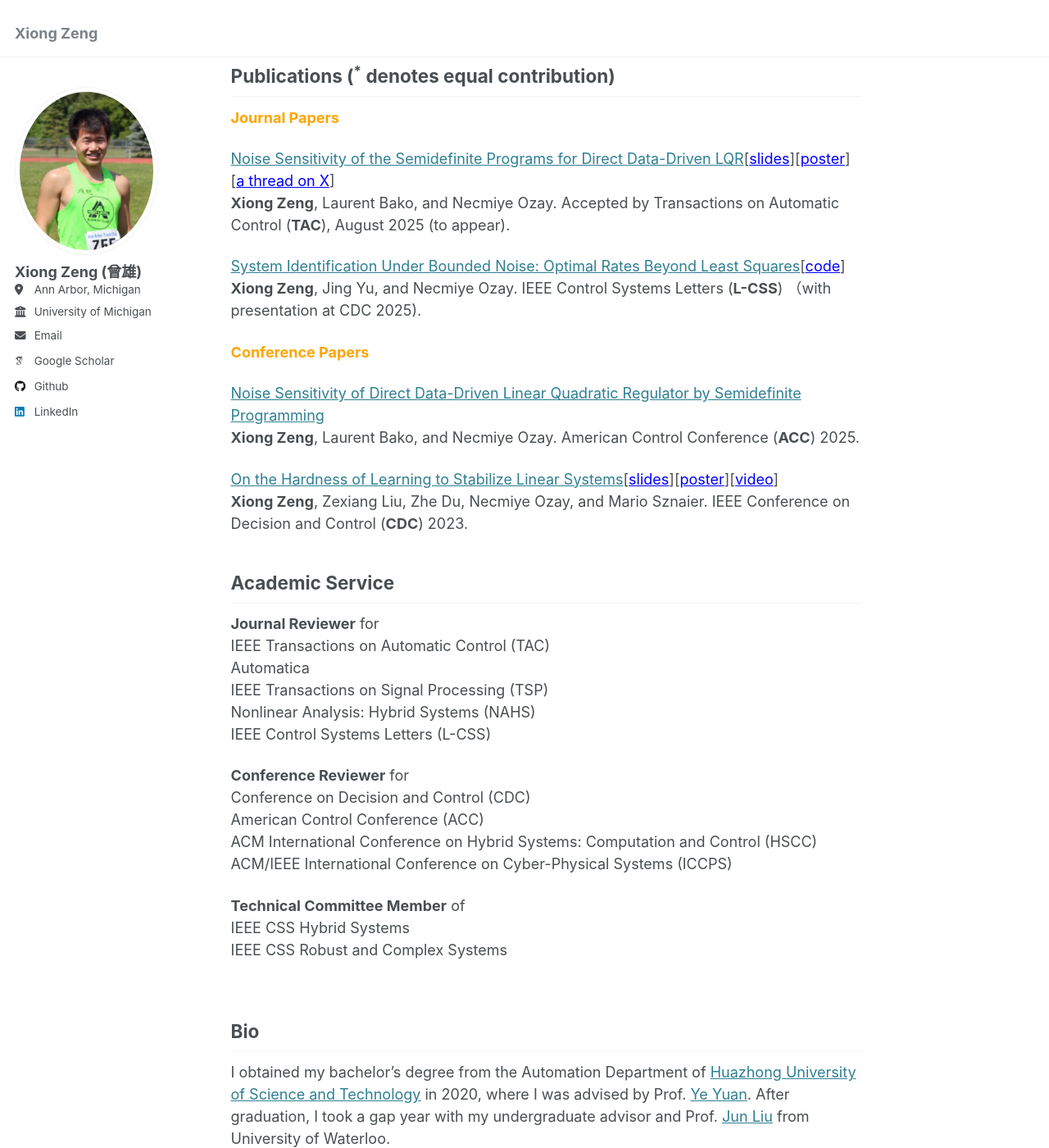
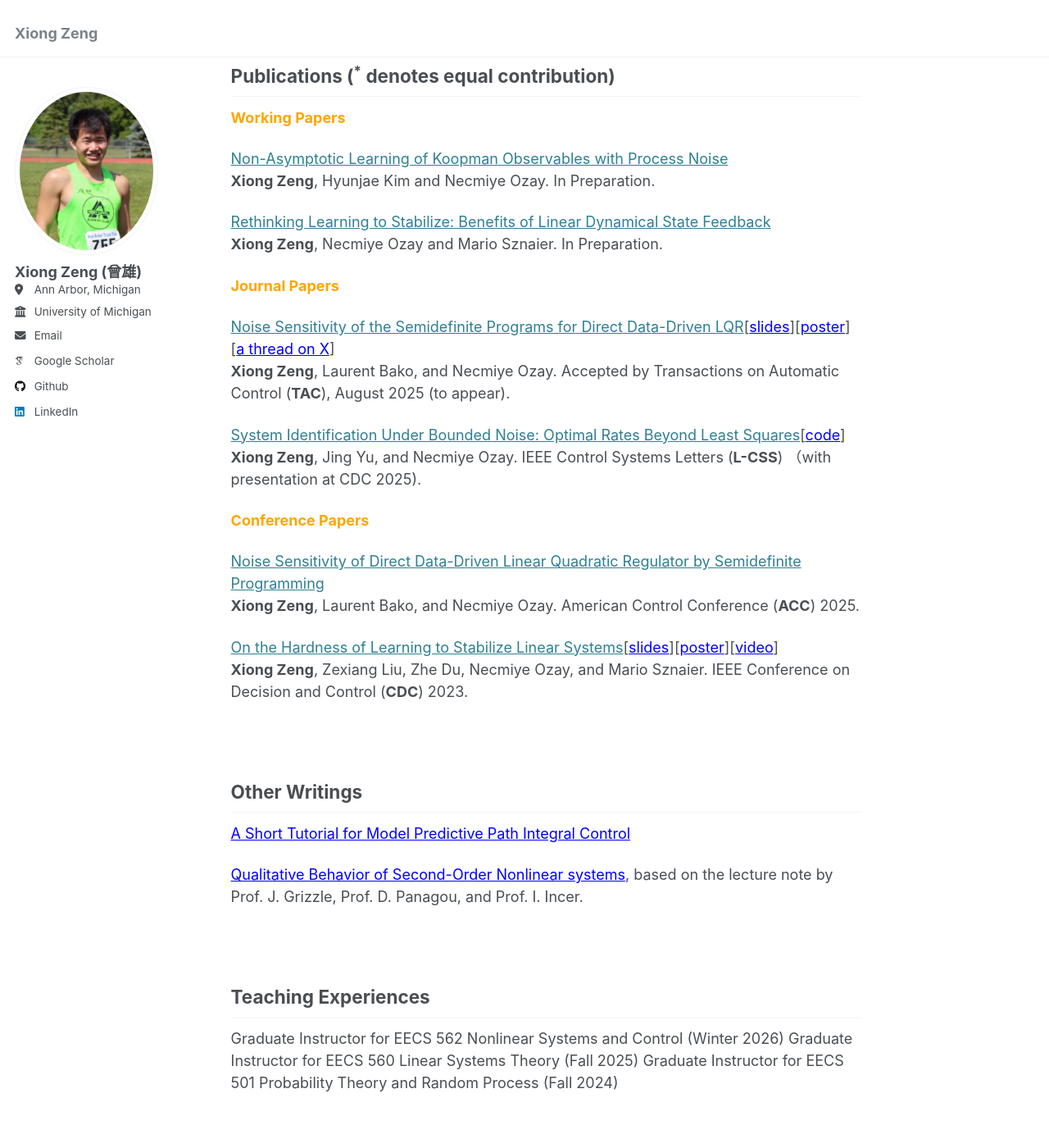
Before and after one commit to zengxiong111/zengxiong.github.io, a Jekyll site: the page built from _pages/about.md, in a window 1280 px wide and 1400 px high, scrolled down 863 px. Shown: the whole window at 82% size. Built offline with Jekyll 4.4.1, drawn with Linux system fonts in a browser that asks for light colours; some web fonts are replaced; some of the changed text lies outside the part shown.

Commit message:
Update about.md

```diff
--- a/_pages/about.md
+++ b/_pages/about.md
@@ -19,6 +19,17 @@ Unlike the cyberspace of ChatGPT, in the physical world, even infinitesimal para
 You can check <a href="https://github.com/zengxiong111/zengxiong.github.io/blob/master/files/phd_propsoal_Xiong_Zeng_part.pdf" style="color: blue;" target="_blank">my PhD proposal slides</a> to have a detailed overview. I'm also passionate about **machine coffee** and **practical learning-based control system design** on any scale.
 &nbsp;
 ## Publications (<sup>*</sup> denotes equal contribution)
+
+<span style="color:orange">**Working Papers**</span>
+
+
+ [Non-Asymptotic Learning of Koopman Observables with Process
+Noise](https://zengxiong111.github.io/zengxiong.github.io/)<br>
+ **Xiong Zeng**, Hyunjae Kim and Necmiye Ozay. In Preparation.
+
+  [Rethinking Learning to Stabilize: Benefits of Linear Dynamical State
+Feedback](https://zengxiong111.github.io/zengxiong.github.io/)<br>
+ **Xiong Zeng**, Necmiye Ozay and Mario Sznaier. In Preparation.
 
 
 
@@ -40,6 +51,21 @@ You can check <a href="https://github.com/zengxiong111/zengxiong.github.io/blob/
 
  [On the Hardness of Learning to Stabilize Linear Systems](https://arxiv.org/abs/2311.11151)[<a href="https://github.com/zengxiong111/zengxiong.github.io/blob/master/files/hard_learn_stabilize_present.pdf" style="color: blue;" target="_blank">slides</a>][<a href="https://github.com/zengxiong111/zengxiong.github.io/blob/master/files/On%20The%20Hardness%20of%20Learning%20to%20Stabilize%20Linear%20Systems_Poster.pdf" style="color: blue;" target="_blank">poster</a>][<a href="https://www.youtube.com/watch?v=eP5KKam834w" style="color: blue;" target="_blank">video</a>]<br>
  **Xiong Zeng**, Zexiang Liu, Zhe Du, Necmiye Ozay, and Mario Sznaier. IEEE Conference on Decision and Control (**CDC**) 2023.
+
+&nbsp;
+## Other Writings
+
+<a href="https://github.com/zengxiong111/zengxiong.github.io/blob/master/files/A_Tutorial_for_MPPI-s.pdf" style="color: blue;" target="_blank">A Short Tutorial for Model Predictive Path Integral Control</a>
+
+<a href="https://github.com/zengxiong111/zengxiong.github.io/blob/master/files/chapter2-noted.pdf" style="color: blue;" target="_blank">Qualitative Behavior of Second-Order Nonlinear systems</a>, based on the lecture note by Prof. J. Grizzle, Prof. D. Panagou, and Prof. I. Incer.
+
+
+&nbsp;
+## Teaching Experiences
+Graduate Instructor for EECS 562 Nonlinear Systems and Control (Winter 2026)
+Graduate Instructor for EECS 560 Linear Systems Theory (Fall 2025)
+Graduate Instructor for EECS 501 Probability Theory and Random Process (Fall 2024)
+
 &nbsp;
 ## Academic Service
 
```
Also changed, not shown: other parts of _pages/about.md (+1 -1 lines).
